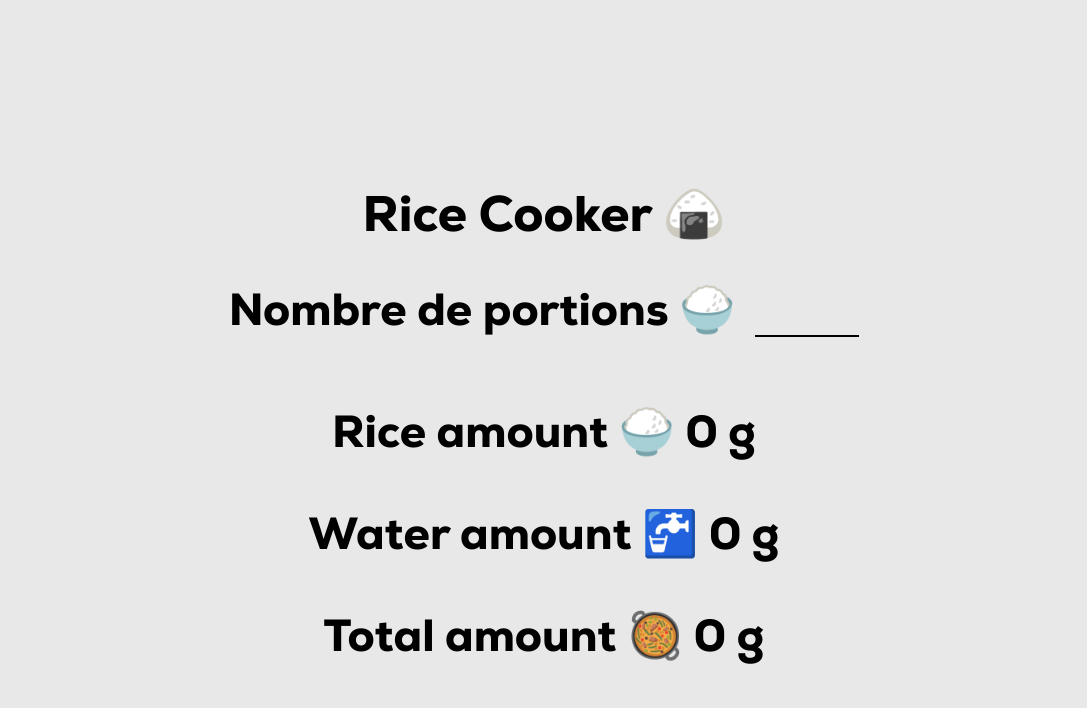
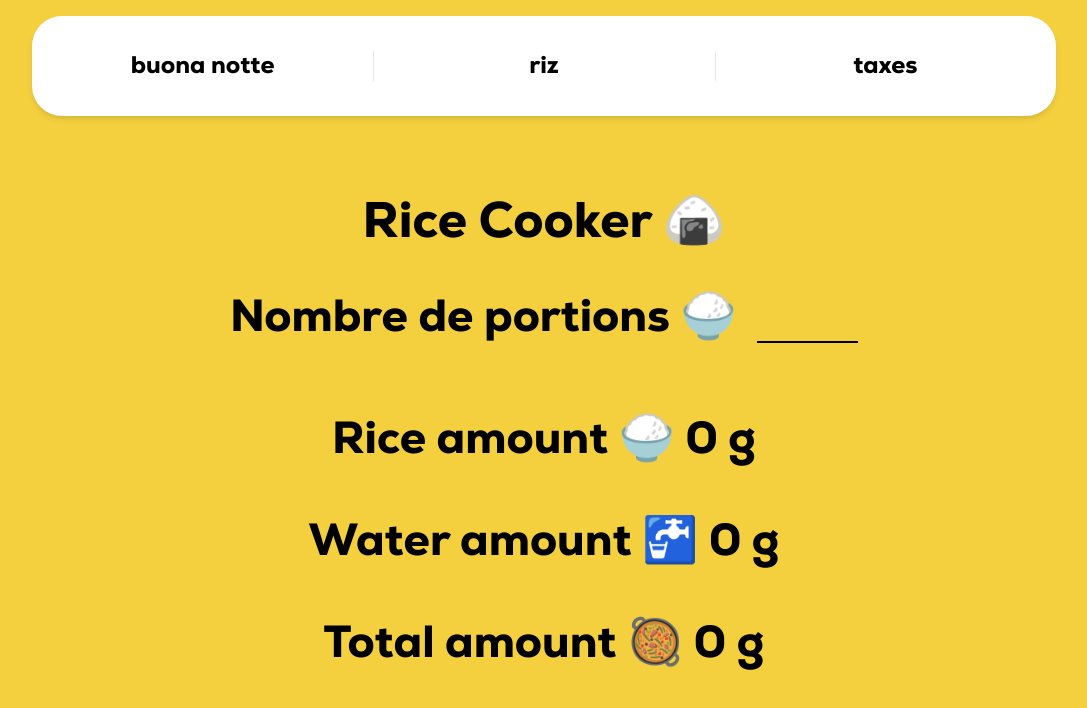
Before and after one commit to RomainLENTZ/buona_notte, a Vue app: page /rice in a window 1280 px wide. Shown: the top 708 px of the page, without its empty margins (96-1183 px from the left). Built offline with nearby package versions, Linux system fonts and the light colour scheme.

Commit message:
Add menu navigation

```diff
--- a/src/App.vue
+++ b/src/App.vue
@@ -1,7 +1,9 @@
 <script setup>
 import Main from './components/Main.vue'
+import HeaderMenu from './components/HeaderMenu.vue'
 </script>
 
 <template>
+  <HeaderMenu></HeaderMenu>
   <router-view></router-view>
 </template>
--- /dev/null
+++ b/src/assets/ease.css
@@ -0,0 +1,26 @@
+:root {
+    --ease-power1-in: cubic-bezier(0.55, 0.085, 0.68, 0.53);
+    --ease-power1-out: cubic-bezier(0.25, 0.46, 0.45, 0.94);
+    --ease-power1-in-out: cubic-bezier(0.455, 0.03, 0.515, 0.955);
+    --ease-power2-in: cubic-bezier(0.55, 0.055, 0.675, 0.19);
+    --ease-power2-out: cubic-bezier(0.215, 0.61, 0.355, 1);
+    --ease-power2-in-out: cubic-bezier(0.645, 0.045, 0.355, 1);
+    --ease-power3-in: cubic-bezier(0.895, 0.03, 0.685, 0.22);
+    --ease-power3-out: cubic-bezier(0.165, 0.84, 0.44, 1);
+    --ease-power3-in-out: cubic-bezier(0.77, 0, 0.175, 1);
+    --ease-power4-in: cubic-bezier(0.755, 0.05, 0.855, 0.06);
+    --ease-power4-out: cubic-bezier(0.23, 1, 0.32, 1);
+    --ease-power4-in-out: cubic-bezier(0.86, 0, 0.07, 1);
+    --ease-expo-in: cubic-bezier(0.95, 0.05, 0.795, 0.035);
+    --ease-expo-out: cubic-bezier(0.19, 1, 0.22, 1);
+    --ease-expo-in-out: cubic-bezier(1, 0, 0, 1);
+    --ease-circ-in: cubic-bezier(0.6, 0.04, 0.98, 0.335);
+    --ease-circ-out: cubic-bezier(0.075, 0.82, 0.165, 1);
+    --ease-circ-in-out: cubic-bezier(0.785, 0.135, 0.15, 0.86);
+    --ease-sine-in: cubic-bezier(0.47, 0, 0.745, 0.715);
+    --ease-sine-out: cubic-bezier(0.39, 0.575, 0.565, 1);
+    --ease-sine-in-out: cubic-bezier(0.445, 0.05, 0.55, 0.95);
+    --ease-back-in: cubic-bezier(0.6, -0.28, 0.735, 0.045);
+    --ease-back-out: cubic-bezier(0.175, 0.885, 0.32, 1.275);
+    --ease-back-in-out: cubic-bezier(0.68, -0.55, 0.265, 1.55);
+}
--- a/src/assets/main.css
+++ b/src/assets/main.css
@@ -1,4 +1,5 @@
 @import './base.css';
+@import './ease.css';
 
 #app {
   max-width: 1280px;
@@ -38,6 +39,7 @@ h1 {
 
 h1,
 p,
+a,
 label {
   font-family: "nexaheavy";
 }
@@ -95,7 +97,10 @@ button,
     height: 100vh;
     display: flex;
     justify-content: center;
-    align-items: center;
+  }
+
+  body{
+    padding: 100px;
   }
 }
 
--- /dev/null
+++ b/src/components/HeaderMenu.vue
@@ -0,0 +1,181 @@
+<template>
+  <div class="icon_container"><BurgerIcon @click="openMenu"/></div>
+  <div class="background_menu" ref="backgroundMenu" @click="closeMenu"/>
+  <div class="header" ref="header">
+    <div class="menu-wrapper">
+      <a class="buona_note" href="/"><span>buona notte</span></a>
+      <a class="rice" href="/rice"><span>riz</span></a>
+      <a class="taxes end" href="/taxe"><span>taxes</span></a>
+    </div>
+  </div>
+</template>
+
+
+<script setup>
+  import BurgerIcon from "@/components/icons/BurgerIcon.vue";
+  import { ref } from 'vue';
+
+  const header = ref(null);
+  const backgroundMenu = ref(null);
+
+  function openMenu() {
+    if (header.value) {
+      header.value.style.top = "2%";
+      backgroundMenu.value.classList.add("isOpen")
+    }
+  }
+
+  function closeMenu() {
+    if (header.value) {
+      header.value.style.top = "-30%";
+      backgroundMenu.value.classList.remove("isOpen");
+    }
+  }
+
+</script>
+
+<style>
+
+.isOpen{
+  opacity: 0.3!important;
+  pointer-events: all!important;
+  z-index: 1!important;
+}
+
+.header {
+  transition: var(--ease-power3-out) 0.4s;
+  position: fixed;
+  top: 2%;
+  width: 80%;
+  height: 100px;
+  background: #ffffff;
+  border-radius: 30px;
+  box-shadow: rgba(0, 0, 0, 0.1) 0px 4px 6px -1px, rgba(0, 0, 0, 0.06) 0px 2px 4px -1px;
+}
+
+.icon_container{
+  position: absolute;
+  top: 2%;
+  left: 5%;
+  z-index: 2;
+}
+
+.menu-wrapper {
+  display: flex;
+  justify-content: center;
+  align-items: center;
+  height: 100%;
+}
+
+span{
+  z-index: 100;
+  transition: var(--ease-power3-out) 0.4s color;
+}
+
+a{
+  text-decoration: none;
+  color: black;
+  padding: 10px 40px;
+  font-size: 24px;
+  transition: var(--ease-power3-out) 0.4s background-color;
+  position: relative;
+  width: 100%;
+  text-align: center;
+  display: flex;
+  justify-content: center;
+  align-items: center;
+  z-index: 10;
+}
+
+a:not(.end):after{
+  content: "";
+  height: 50%;
+  width: 1px;
+  position: absolute;
+  left: 100%;
+  background-color: #e8e8e8;
+}
+
+a:before {
+  content: "";
+  position: absolute;
+  top: 0%;
+  width: 80%;
+  height: 0%;
+  z-index: 1;
+  border-radius: 15px;
+  transition: var(--ease-power3-out) 0.4s;
+}
+
+
+@media (min-width: 768px) {
+  .icon_container{
+    display: none;
+  }
+
+  .buona_note:before{
+    background: #08086e;
+  }
+
+  .rice:before{
+    background: #F4D03F;
+  }
+
+  .taxes:before{
+    background: rgb(255, 104, 104);
+  }
+
+  a:hover{
+    background-color: transparent;
+    color: white;
+  }
+
+  a:hover:before {
+    height: 100%;
+  }
+
+}
+
+@media (max-width: 768px) {
+  .background_menu{
+    display: block;
+    background-color: #000000;
+    opacity: 0;
+    height: 100%;
+    width: 100%;
+    position: absolute;
+    z-index: -1;
+    pointer-events: none;
+    top: 0;
+    left: 0;
+    transition: var(--ease-power3-out) 0.4s opacity;
+  }
+
+  .menu-wrapper{
+    display: flex;
+    flex-direction: column;
+  }
+
+  .header{
+    z-index: 20;
+    height: auto;
+    top: -30%;
+  }
+
+  a:not(.end):after{
+    content: "";
+    width: 25%;
+    height: 1px;
+    position: absolute;
+    top : 100%;
+    left: 50%;
+    transform: translate(-50%, -50%);
+    background-color: #e8e8e8;
+  }
+
+  .icon_container{
+    display: block;
+  }
+}
+
+</style>
--- a/src/components/Main.vue
+++ b/src/components/Main.vue
@@ -1,7 +1,3 @@
-<script setup>
-
-</script>
-
 <template>
     <div :class="{ 'copie_success': true, 'copie_move': isCopied }" class="copie_pop_up blue-txt">Texte copié 🫡</div>
     <div class="container container-buona_notte">
@@ -88,7 +84,6 @@ export default {
 
     .container{
         display: flex;
-        justify-content: center;
         align-items: center;
         flex-direction: column;
         width: 100%;
--- a/src/components/Rice.vue
+++ b/src/components/Rice.vue
@@ -25,6 +25,7 @@ export default {
     data() {
         return {
             inputRiceValue: '',
+            inputRiceBagValue: '',
             outputWater: '',
             outputRice: '',
             outputTotal: ''
@@ -93,7 +94,7 @@ export default {
     .rice-container input{
         border:none;
         border-bottom: solid #000 2px;
-        background-color: #e8e8e8;
+        background-color: #F4D03F;
         margin-left: 20px;
         font-size: 45px;
         font-family: "nexaextra_light";
--- /dev/null
+++ b/src/components/icons/BurgerIcon.vue
@@ -0,0 +1,37 @@
+<template>
+  <div class="burger_menu_container">
+    <svg class="burger_menu" xmlns="http://www.w3.org/2000/svg"  viewBox="0 0 50 50" width="40px" height="40px" fill="currentColor"><path d="M 0 7.5 L 0 12.5 L 50 12.5 L 50 7.5 Z M 0 22.5 L 0 27.5 L 50 27.5 L 50 22.5 Z M 0 37.5 L 0 42.5 L 50 42.5 L 50 37.5 Z"/></svg>
+  </div>
+</template>
+
+<style>
+
+.burger_menu_container{
+  box-shadow: rgba(0, 0, 0, 0.1) 0px 4px 6px -1px, rgba(0, 0, 0, 0.06) 0px 2px 4px -1px;
+  width: 40px;
+  height: 40px;
+  border-radius: 30px;
+  background-color: #FFFFFF;
+  position: relative;
+}
+
+.burger_menu{
+  position: absolute;
+  top: 0;
+  left: 0;
+  color: #000000;
+  transition: var(--ease-power3-out) 0.3s color;
+  border-radius: 30px;
+  padding: 5px;
+}
+
+svg:hover{
+  color: #000000A0;
+}
+
+
+
+
+</style>
+<script setup lang="ts">
+</script>
--- a/src/router/index.js
+++ b/src/router/index.js
@@ -35,7 +35,7 @@ router.beforeEach((to, from, next) => {
             document.body.style.backgroundColor = "#FFF";
             break;
         case '/rice':
-            document.body.style.backgroundColor = "#e8e8e8";
+            document.body.style.backgroundColor = "#F4D03F";
             break;
         default:
             document.body.style.backgroundColor = "#FF0000";
```
Also changed, not shown: src/assets/images/icons8-menu.svg (added).
